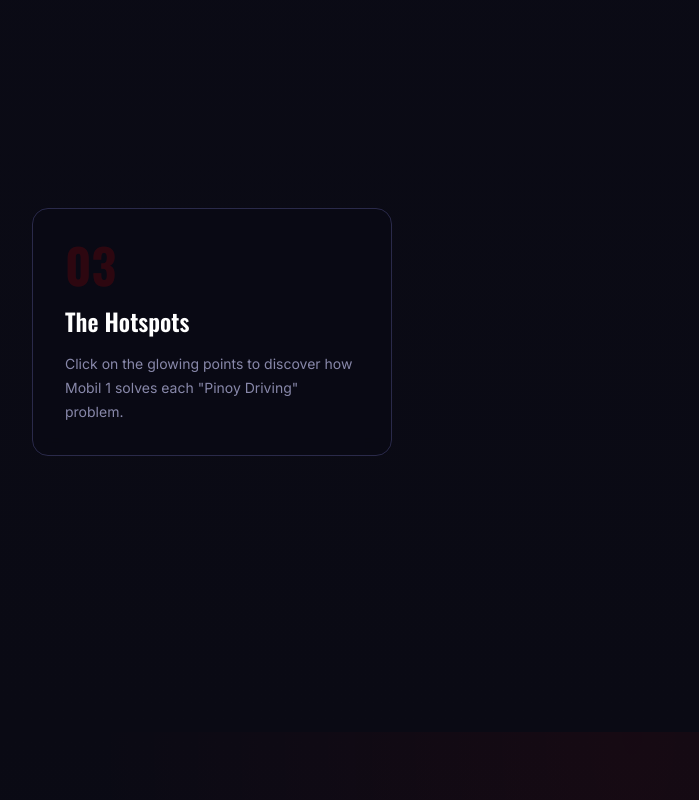
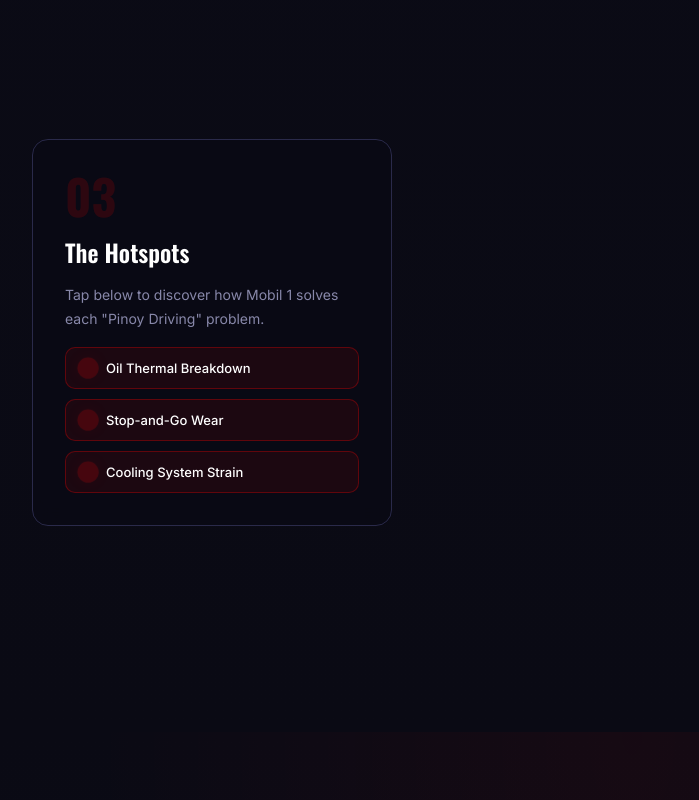
Before and after one commit to Jihan0712/mobil1-test-website, a plain HTML site: page index.html in a window 1280 px wide. Shown: the part 4800-5600 px from the top of the page, without its empty margins (8-707 px from the left). Drawn offline with nearby package versions, Linux system fonts and the light colour scheme.

Commit message:
Add clickable hotspot buttons in step-3 panel to bypass sticky z-index issue

```diff
--- a/index.html
+++ b/index.html
@@ -288,7 +288,21 @@
                     <div class="step-content">
                         <span class="step-number">03</span>
                         <h3>The Hotspots</h3>
-                        <p>Click on the glowing points to discover how Mobil 1 solves each "Pinoy Driving" problem.</p>
+                        <p>Tap below to discover how Mobil 1 solves each "Pinoy Driving" problem.</p>
+                        <div class="hotspot-buttons">
+                            <button class="hotspot-btn" data-title="Oil Thermal Breakdown" data-desc="In Metro Manila's 38°C heat + constant idling, conventional oil breaks down 3x faster. Mobil 1's advanced full synthetic formula resists thermal breakdown up to 500°F, keeping your engine protected in the worst Philippine heat.">
+                                <span class="hb-dot"></span>
+                                <span class="hb-label">Oil Thermal Breakdown</span>
+                            </button>
+                            <button class="hotspot-btn" data-title="Stop-and-Go Wear" data-desc="EDSA averages 47 stop-and-go cycles per kilometer. Each restart causes metal-on-metal contact. Mobil 1's molecular film stays bonded to engine parts even when stopped, providing instant protection on every restart.">
+                                <span class="hb-dot"></span>
+                                <span class="hb-label">Stop-and-Go Wear</span>
+                            </button>
+                            <button class="hotspot-btn" data-title="Cooling System Strain" data-desc="Flood wading and extreme heat push cooling systems to their limits. Mobil 1 helps regulate engine temperature and prevents sludge build-up that clogs cooling passages, even in the most punishing conditions.">
+                                <span class="hb-dot"></span>
+                                <span class="hb-label">Cooling System Strain</span>
+                            </button>
+                        </div>
                     </div>
                 </div>
             </div>
--- a/script.js
+++ b/script.js
@@ -161,10 +161,20 @@ document.addEventListener('DOMContentLoaded', () => {
     const modalClose = document.getElementById('modalClose');
     const modalBackdrop = hotspotModal.querySelector('.modal-backdrop');
 
+    // Visual hotspot dots on the engine (decorative, also clickable if reachable)
     hotspots.forEach(hotspot => {
         hotspot.addEventListener('click', () => {
             modalTitle.textContent = hotspot.dataset.title;
             modalDesc.textContent = hotspot.dataset.desc;
+            hotspotModal.classList.add('active');
+        });
+    });
+
+    // Hotspot buttons in step-3 panel (always clickable)
+    document.querySelectorAll('.hotspot-btn').forEach(btn => {
+        btn.addEventListener('click', () => {
+            modalTitle.textContent = btn.dataset.title;
+            modalDesc.textContent = btn.dataset.desc;
             hotspotModal.classList.add('active');
         });
     });
--- a/styles.css
+++ b/styles.css
@@ -961,6 +961,53 @@ img { max-width: 100%; }
     line-height: 1.7;
 }
 
+/* Hotspot Buttons inside Step 3 */
+.hotspot-buttons {
+    display: flex;
+    flex-direction: column;
+    gap: 10px;
+    margin-top: 16px;
+}
+
+.hotspot-btn {
+    display: flex;
+    align-items: center;
+    gap: 12px;
+    padding: 12px 16px;
+    background: rgba(255, 0, 0, 0.08);
+    border: 1px solid rgba(255, 0, 0, 0.3);
+    border-radius: 10px;
+    color: #fff;
+    font-size: 13px;
+    font-weight: 500;
+    font-family: var(--font-body);
+    cursor: pointer;
+    transition: all 0.3s ease;
+    text-align: left;
+    pointer-events: auto;
+}
+
+.hotspot-btn:hover {
+    background: rgba(255, 0, 0, 0.18);
+    border-color: var(--red);
+    transform: translateX(4px);
+    box-shadow: 0 0 20px rgba(255, 0, 0, 0.15);
+}
+
+.hb-dot {
+    width: 12px;
+    height: 12px;
+    min-width: 12px;
+    background: var(--red);
+    border-radius: 50%;
+    box-shadow: 0 0 10px var(--red-glow);
+    animation: hotspot-ping 2s cubic-bezier(0, 0, 0.2, 1) infinite;
+}
+
+.hb-label {
+    flex: 1;
+}
+
 /* Hotspot Modal */
 .hotspot-modal {
     position: fixed;
```
